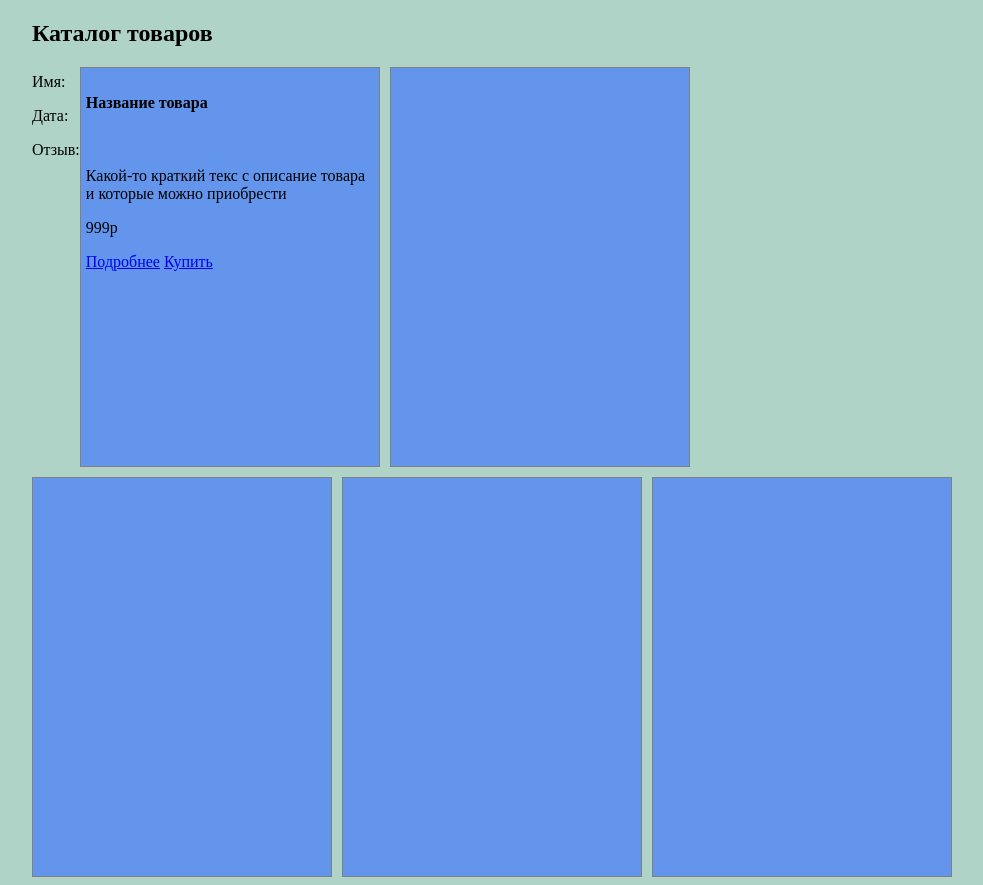
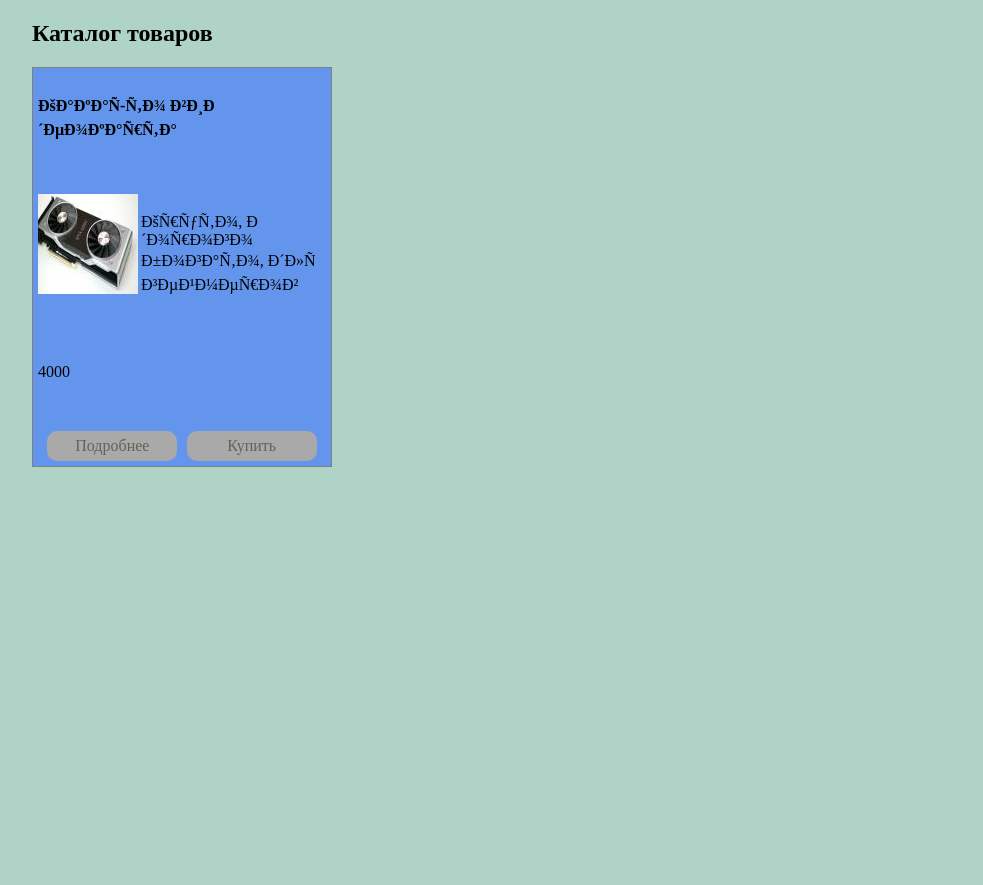
Before and after one commit to MarkinAlexander/php_curs1, a PHP site: page / in a window 1280 px wide. Shown: the whole page, without its empty margins (128-1111 px from the left). After the commit the page ends 467 px from the top, so only its background shows below. Run offline with PHP 8.4, Linux system fonts and the light colour scheme; data comes from the database, SQL or seed files in the repository; both versions use the stored data as it was after the commit; data that the repository does not hold is empty.

Commit message:
добавил дамп sql и закончил каталог

```diff
--- a/css/style2.css
+++ b/css/style2.css
@@ -24,4 +24,28 @@
     margin-top: 10px;
     background-color: cornflowerblue;
     border: 1px solid gray;
+    display: flex;
+    flex-direction: column;
+    justify-content: space-between;
 }
+.img_text {
+    display: flex;
+}
+.shortP {
+    padding: 3px;
+}
+.buttons{
+    display: flex;
+    justify-content: space-evenly;
+}
+.btn_a {
+    display: block;
+    height: 30px;
+    width: 130px;
+    text-align: center;
+    background-color: darkgray;
+    line-height: 30px;
+    text-decoration: none;
+    color: rgb(98, 100, 88);
+    border-radius: 10px;
+}
--- a/ext/catalogfunction.php
+++ b/ext/catalogfunction.php
@@ -5,11 +5,12 @@
     $result = 'Товаров нет!<br><a href="new_item.php">Добавить товар</a>';
 }
 else {
-    $result = '<div class="comments">';
+    $result = '<div class="item">';
     while($data = mysqli_fetch_assoc($res)){
-        $result.='<div class="comment"><p class ="username">Имя: <b>'.$data['author_name'].'</b></p>';
-        $result.= '<p class ="date">Дата: <i>'.$data['reviews_date'].'</i></p>';
-        $result.= '<p class ="text">Отзыв: '.$data['reviews_text'].'</p></div>';
+        $result .= "<h4>".$data['item_name']."</h4>";
+        $result.='<div class ="img_text"><a href="image.php?photo='.$data['id'].'"><img src="'.PHOTO_SMALL.$data['img_name'].'"></a>';
+        $result.= '<p class="shortP">'.$data['item_short_text'].'</p></div>';
+        $result.= '<p class="price">'.$data['item_price'].'</p><div class="buttons"><a class="btn_a" href="item.php?id='.$data['id'].'">Подробнее</a><a class="btn_a" href="#">Купить</a></div>';
     }
     $result .= '</div>';
 }
--- a/index.php
+++ b/index.php
@@ -13,22 +13,6 @@
         <h2>Каталог товаров</h2>
         <div class="items">
             <?=$result;?>
-            <div class="item">
-                <h4>Название товара</h4>
-                <div class ="img_text">
-                    <a href="#"><img src=""></a>
-                    <p class="shortP">Какой-то краткий текс с описание товара и которые можно приобрести</p>
-                </div>
-                <p class="price">999р</p>
-                <div class="buttons">
-                    <a class="btn_a" href="#">Подробнее</a>
-                    <a class="btn_a" href="#">Купить</a>
-                </div>
-            </div>
-            <div class="item"></div>
-            <div class="item"></div>
-            <div class="item"></div>
-            <div class="item"></div>
         </div>
     </div>
 </body>
```
Also changed, not shown: ext/itemfunction.php (added, +9 -0 lines), image.php (added, +19 -0 lines), item.php (added, +23 -0 lines), php_lesson06_table_catalog.sql (added, +22 -0 lines), php_lesson06_table_reviews.sql (added, +39 -0 lines).
